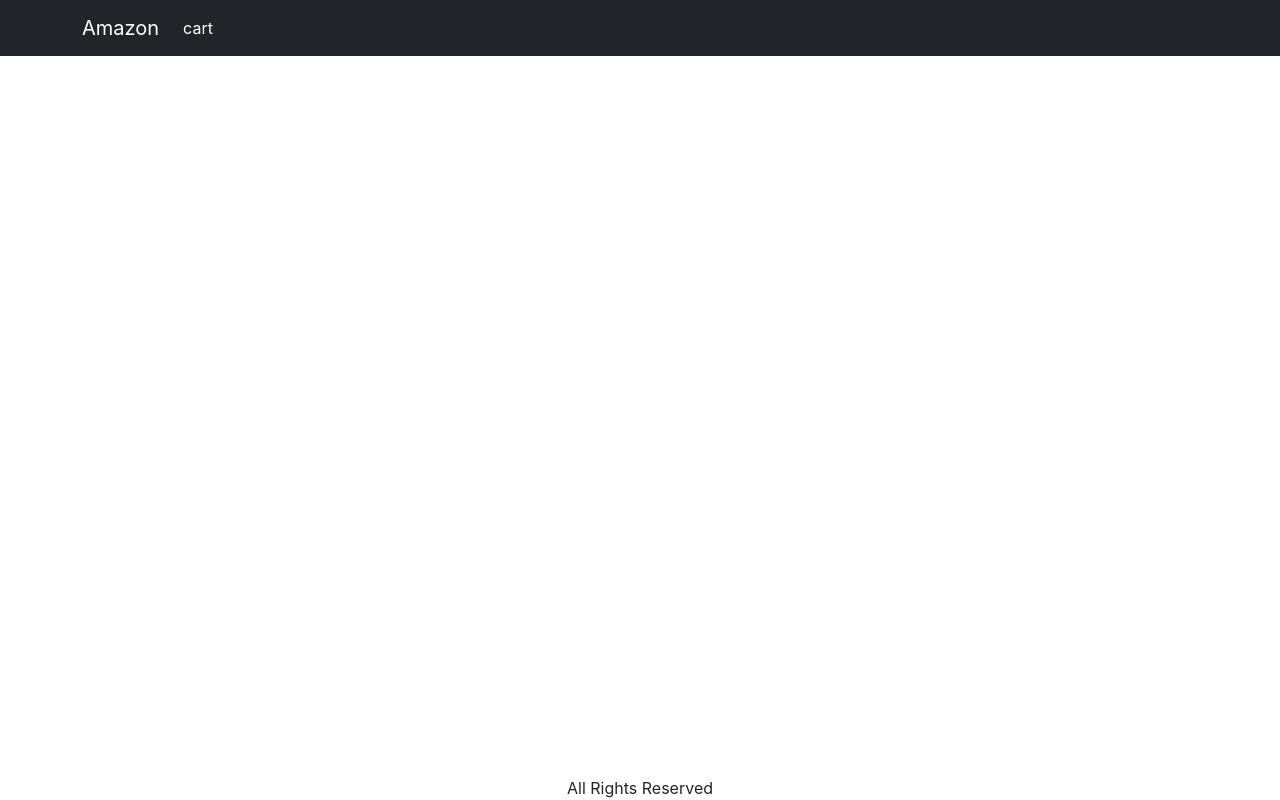
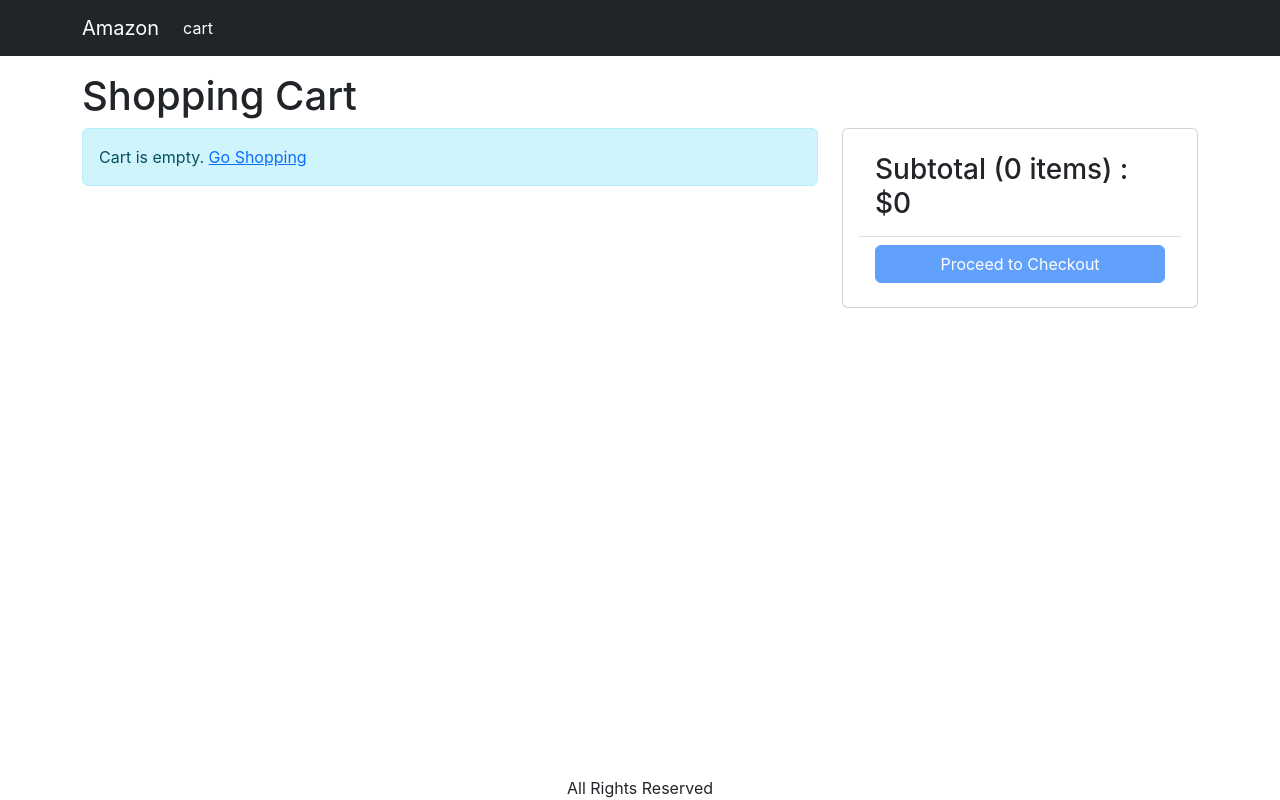
Before and after one commit to TanishUpadhyay/AT-PROJECT, a React (Create React App) app in the folder project/frontend/: page /cart in a window 1280 px wide. Built offline with nearby package versions, Linux system fonts and the light colour scheme.

Commit message:
Create Cart Screen

```diff
--- a/project/frontend/src/App.js
+++ b/project/frontend/src/App.js
@@ -9,6 +9,7 @@
 import Badge from 'react-bootstrap/esm/Badge';
 import { useContext } from 'react';
 import { Store } from './Store';
+import CartScreen from './screens/CartScreen';
 function App() {
   const { state } = useContext(Store);
   const { cart } = state;
@@ -39,6 +40,7 @@
           <Container className="mt-3">
             <Routes>
               <Route path="/product/:slug" element={<ProductScreen />} />
+              <Route path="/cart" element={<CartScreen />} />
               <Route path="/" element={<HomeScreen />} />
             </Routes>
           </Container>
--- a/project/frontend/src/index.css
+++ b/project/frontend/src/index.css
@@ -46,3 +46,6 @@
 .img-large {
   max-width: 100%;
 }
+.img-thumbnail {
+  height: 80px;
+}
--- /dev/null
+++ b/project/frontend/src/screens/CartScreen.js
@@ -0,0 +1,96 @@
+import { useContext } from 'react';
+import { Store } from '../Store';
+import { Helmet } from 'react-helmet-async';
+import Row from 'react-bootstrap/Row';
+import Col from 'react-bootstrap/Col';
+import MessageBox from '../Components/MessageBox';
+import ListGroup from 'react-bootstrap/ListGroup';
+import Button from 'react-bootstrap/Button';
+import Card from 'react-bootstrap/Card';
+import { Link } from 'react-router-dom';
+
+export default function CartScreen() {
+  const { state, dispatch: ctxDispatch } = useContext(Store);
+  const {
+    cart: { cartItems },
+  } = state;
+
+  return (
+    <div>
+      <Helmet>
+        <title>Shopping Cart</title>
+      </Helmet>
+      <h1>Shopping Cart</h1>
+      <Row>
+        <Col md={8}>
+          {cartItems.length === 0 ? (
+            <MessageBox>
+              Cart is empty. <Link to="/">Go Shopping</Link>
+            </MessageBox>
+          ) : (
+            <ListGroup>
+              {cartItems.map((item) => (
+                <ListGroup.Item key={item._id}>
+                  <Row className="align-items-center">
+                    <Col md={4}>
+                      <img
+                        src={item.image}
+                        alt={item.name}
+                        className="img-fluid rounded img-thumbnail"
+                      ></img>{' '}
+                      <Link to={`/product/${item.slug}`}>{item.name}</Link>
+                    </Col>
+                    <Col md={3}>
+                      <Button variant="light" disabled={item.quantity === 1}>
+                        <i className="fas fa-minus-circle"></i>
+                      </Button>{' '}
+                      <span>{item.quantity}</span>{' '}
+                      <Button
+                        variant="light"
+                        disabled={item.quantity === item.countInStock}
+                      >
+                        <i className="fas fa-plus-circle"></i>
+                      </Button>
+                    </Col>
+                    <Col md={3}>${item.price}</Col>
+                    <Col md={2}>
+                      <Button variant="light">
+                        <i className="fas fa-trash"></i>
+                      </Button>
+                    </Col>
+                  </Row>
+                </ListGroup.Item>
+              ))}
+            </ListGroup>
+          )}
+        </Col>
+        <Col md={4}>
+          <Card>
+            <Card.Body>
+              <ListGroup variant="flush">
+                <ListGroup.Item>
+                  <h3>
+                    Subtotal ({cartItems.reduce((a, c) => a + c.quantity, 0)}{' '}
+                    items) : $
+                    {cartItems.reduce((a, c) => a + c.price * c.quantity, 0)}
+                  </h3>
+                </ListGroup.Item>
+                <ListGroup.Item>
+                  <div className="d-grid">
+                    <Button
+                      type="button"
+                      variant="primary"
+                      disabled={cartItems.length === 0}
+                    >
+                      Proceed to Checkout
+                    </Button>
+                  </div>
+                </ListGroup.Item>
+              </ListGroup>
+            </Card.Body>
+          </Card>
+        </Col>
+      </Row>
+    </div>
+  );
+}
--- a/project/frontend/src/screens/ProductScreen.js
+++ b/project/frontend/src/screens/ProductScreen.js
@@ -1,6 +1,6 @@
 import axios from 'axios';
 import { useContext, useEffect, useReducer } from 'react';
-import { useParams } from 'react-router-dom';
+import { useNavigate, useParams } from 'react-router-dom';
 import Row from 'react-bootstrap/Row';
 import Col from 'react-bootstrap/Col';
 import Card from 'react-bootstrap/Card';
@@ -28,6 +28,7 @@
 };
 
 function ProductScreen() {
+  const navigate = useNavigate();
   const params = useParams();
   const { slug } = params;
 
@@ -62,6 +63,7 @@
       type: 'CART_ADD_ITEM',
       payload: { ...product, quantity },
     });
+    navigate('/cart');
   };
   return loading ? (
     <LoadingBox />
```
Also changed, not shown: 1 other file (tests, documents, lock files or other folders).
